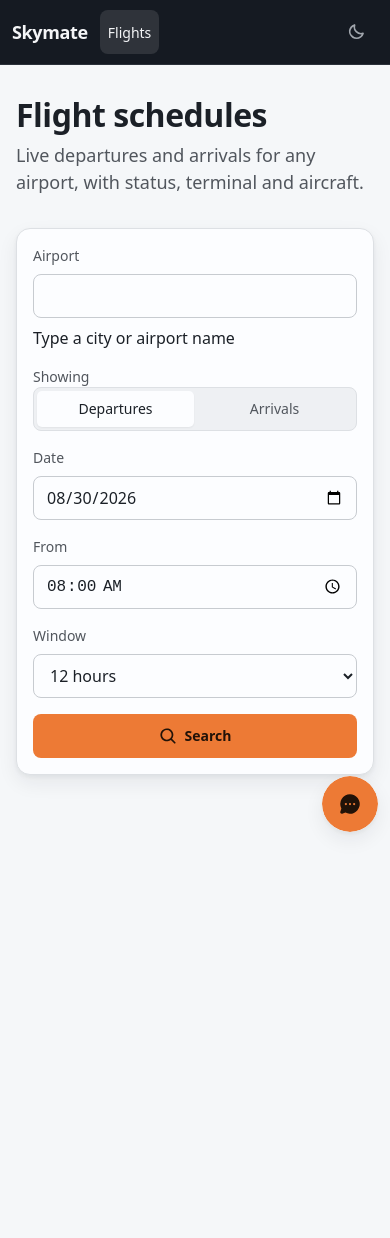
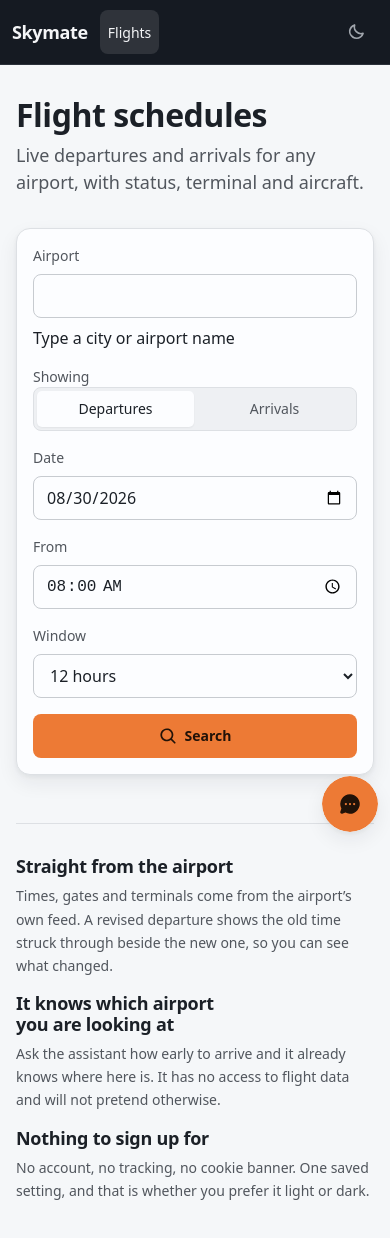
Before and after one commit to xtekkis/skymate, a React (Vite) app in the folder client/: page / in a window 390 px wide. Shown: the top 1238 px of the page. Before the commit the page ends 871 px from the top, so only its background shows below. Built offline with nearby package versions, Linux system fonts and the light colour scheme.

Commit message:
reveal three story blocks on scroll

```diff
--- /dev/null
+++ b/client/src/components/StoryBlocks.css
@@ -0,0 +1,59 @@
+/*
+ * Three short blocks, and a hard ceiling on how much scroll they may take.
+ *
+ * The whole page is budgeted at three and a half screens, and this section is
+ * the one most likely to creep. Kept to a single column of tight blocks: three
+ * things said once, not a landing page grown out of a utility.
+ */
+.story {
+  display: flex;
+  flex-direction: column;
+  gap: var(--space-5);
+  margin-top: var(--space-8);
+  padding-top: var(--space-6);
+  border-top: 1px solid var(--border);
+}
+
+.story__block {
+  max-width: 58ch;
+}
+
+/*
+ * Alternating indent. Enough to read as considered rather than stacked, and
+ * small enough that the eye still tracks a single left edge down the page.
+ */
+.story__block:nth-child(2) {
+  align-self: flex-start;
+  margin-left: clamp(0px, 6vw, var(--space-8));
+}
+
+.story__block:nth-child(3) {
+  align-self: flex-start;
+  margin-left: clamp(0px, 12vw, calc(var(--space-8) * 2));
+}
+
+.story__title {
+  font-size: var(--text-lg);
+  font-weight: 600;
+  letter-spacing: -0.015em;
+}
+
+.story__body {
+  margin-top: var(--space-2);
+  font-size: var(--text-sm);
+  line-height: var(--leading-relaxed);
+  color: var(--text-muted);
+}
+
+@media (max-width: 640px) {
+  .story {
+    gap: var(--space-4);
+    margin-top: var(--space-7);
+  }
+
+  /* No room to indent on a phone, and nothing gained by trying. */
+  .story__block:nth-child(2),
+  .story__block:nth-child(3) {
+    margin-left: 0;
+  }
+}
--- /dev/null
+++ b/client/src/components/StoryBlocks.tsx
@@ -0,0 +1,80 @@
+import { useRef } from 'react';
+import { useGSAP } from '@gsap/react';
+import gsap from 'gsap';
+import { ScrollTrigger } from 'gsap/ScrollTrigger';
+
+import './StoryBlocks.css';
+
+gsap.registerPlugin(ScrollTrigger, useGSAP);
+
+/**
+ * Three things worth saying, and nothing more.
+ *
+ * Every line here is a claim about something this app actually does, checkable
+ * against the code. Copy that could belong to any flight site would be worse
+ * than no copy at all.
+ */
+const BLOCKS = [
+  {
+    title: 'Straight from the airport',
+    body: 'Times, gates and terminals come from the airport’s own feed. A revised departure shows the old time struck through beside the new one, so you can see what changed.',
+  },
+  {
+    title: 'It knows which airport you are looking at',
+    body: 'Ask the assistant how early to arrive and it already knows where here is. It has no access to flight data and will not pretend otherwise.',
+  },
+  {
+    title: 'Nothing to sign up for',
+    body: 'No account, no tracking, no cookie banner. One saved setting, and that is whether you prefer it light or dark.',
+  },
+];
+
+export default function StoryBlocks() {
+  const rootRef = useRef<HTMLElement>(null);
+
+  useGSAP(
+    () => {
+      const media = gsap.matchMedia();
+
+      media.add('(prefers-reduced-motion: no-preference)', () => {
+        // One trigger per block rather than one for the section: they should
+        // arrive as you reach them, not all at once when the section does.
+        for (const block of gsap.utils.toArray<HTMLElement>('.story__block')) {
+          gsap.from(block, {
+            opacity: 0,
+            y: 18,
+            duration: 0.5,
+            ease: 'power2.out',
+            clearProps: 'opacity,transform',
+            scrollTrigger: {
+              trigger: block,
+              // Well inside the viewport, so a block is never still animating
+              // by the time it is somewhere you would be reading.
+              start: 'top 88%',
+              once: true,
+            },
+          });
+        }
+
+        // The page itself animates in with a transform, and a transformed
+        // ancestor measures wrong. One remeasure once that has settled costs
+        // nothing and stops a block triggering at the wrong scroll position.
+        ScrollTrigger.refresh();
+      });
+
+      return () => media.revert();
+    },
+    { scope: rootRef },
+  );
+
+  return (
+    <section className="story" ref={rootRef} aria-label="About Skymate">
+      {BLOCKS.map((block) => (
+        <article className="story__block" key={block.title}>
+          <h2 className="story__title">{block.title}</h2>
+          <p className="story__body">{block.body}</p>
+        </article>
+      ))}
+    </section>
+  );
+}
--- a/client/src/pages/HomePage.tsx
+++ b/client/src/pages/HomePage.tsx
@@ -6,6 +6,7 @@ import { AirplaneTilt, WarningCircle } from '@phosphor-icons/react';
 import DestinationGrid from '../components/DestinationGrid';
 import FlightList from '../components/FlightList';
 import SearchForm from '../components/SearchForm';
+import StoryBlocks from '../components/StoryBlocks';
 import type { SearchParams } from '../models';
 import { useToast } from '../components/toastContext';
 import {
@@ -233,6 +234,8 @@ export default function HomePage() {
           </>
         )}
       </div>
+
+      <StoryBlocks />
     </motion.main>
   );
 }
```
Also changed, not shown: 1 other file (tests, documents, lock files or other folders).
